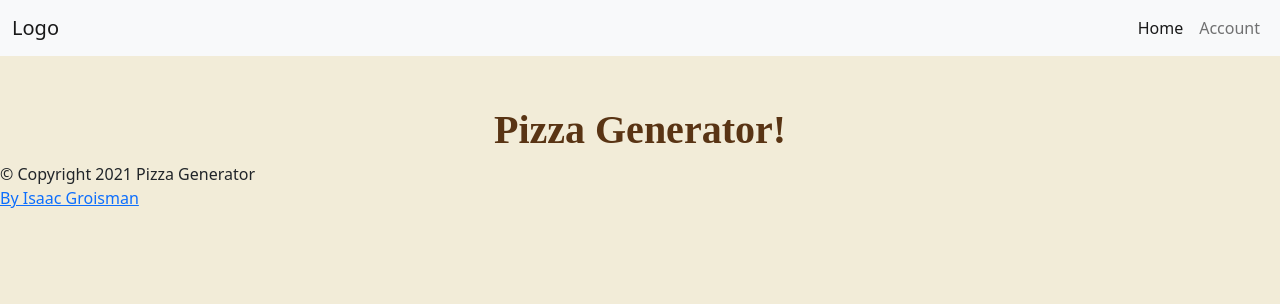
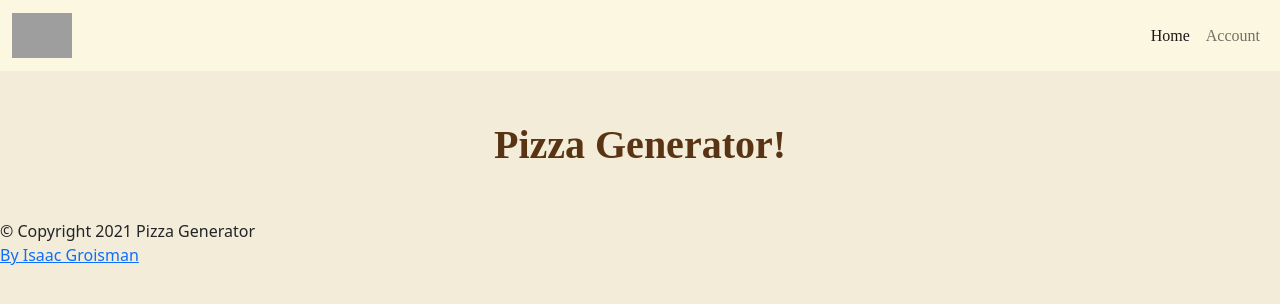
Before and after one commit to Grois333/pizzagenerator, a PHP site: page / in a window 1280 px wide. Shown: the top 304 px of the page. Run offline with PHP 8.4, Linux system fonts and the light colour scheme; data that the repository does not hold is empty; some web fonts are replaced; grey boxes are pictures that could not be loaded.

Commit message:
header menu js and less css

```diff
--- /dev/null
+++ b/assets/js/main.js
@@ -0,0 +1,24 @@
+
+//Active menu link if in page
+$("a").each(function () {
+
+    //For Home Page
+    if ($(this).attr('href') === './' &&  window.location.href.indexOf("dashboard") === -1 && window.location.href.indexOf("details") === -1 && window.location.href.indexOf("login") === -1 && window.location.href.indexOf("register") === -1 && window.location.href.indexOf("order") === -1) {
+        $(this).addClass('active');
+    }
+
+    //For Login Page
+    if ($(this).attr('href') === 'login.php' &&  window.location.href.indexOf("login") !== -1 ) {
+        $(this).addClass('active');
+    }
+
+     //For Register Page
+     if ($(this).attr('href') === 'login.php' &&  window.location.href.indexOf("register") !== -1 ) {
+        $(this).addClass('active');
+    }
+
+    //For account Page
+    if ($(this).attr('href') === 'login.php' &&  window.location.href.indexOf("dashboard") !== -1 ) {
+        $(this).addClass('active');
+    }
+});
--- a/index.php
+++ b/index.php
@@ -33,7 +33,7 @@ mysqli_close($db);
 
     <?php if($pizzas > 0){ ?>
 
-        <div class="container">
+        <div class="container pizza-container">
             <div class="row">
 
                 <?php foreach($pizzas as $pizza):
@@ -43,9 +43,8 @@ mysqli_close($db);
                 ?>
 
                     <div class="col">
-                        <div class="">
-                            <!-- <img src="img/pizza.svg"class="pizza"> -->
-                            <div class="">
+                        <!-- <img src="img/pizza.svg"class="pizza"> -->
+                        <div class="pizza-wrapper">
                             <img src="<?=$imageURL;?>" alt="pizza">
                                 <h6><?php echo htmlspecialchars($pizza['title']); ?></h6>
                                 <ul class="">
@@ -53,10 +52,9 @@ mysqli_close($db);
                                         <li><?php echo htmlspecialchars($ing); ?></li>
                                     <?php endforeach; ?>
                                 </ul>
-                            </div>
-                            <div class="">
-                                <a class="" href="details.php?id=<?php echo $pizza['id'] ?>">more info</a>
-                            </div>
+                        </div>
+                        <div class="">
+                            <a class="" href="details.php?id=<?php echo $pizza['id'] ?>">more info</a>
                         </div>
                     </div>
 
--- a/style.css
+++ b/style.css
@@ -32,12 +32,43 @@
   color: #593414;
   font-weight: normal;
 }
+html {
+  overflow-x: hidden;
+}
 body {
   background-color: #F2ECD8;
+  overflow-x: hidden;
 }
+/* Header */
+nav {
+  background-color: #FCF7E0;
+}
+nav a {
+  font-family: 'Poppins', 'sans-serif';
+  color: #593414;
+  font-weight: normal;
+}
+/*  Home Page  */
 .header {
   text-align: center;
   margin-top: 50px;
+}
+.pizza-container {
+  margin-top: 50px;
+}
+.pizza-container .row .col {
+  border: 1px solid;
+  display: flex;
+  justify-content: center;
+  flex-direction: column;
+  align-items: center;
+}
+.pizza-container .pizza-wrapper {
+  border: 1px solid red;
+  width: fit-content;
+}
+.pizza-container .pizza-wrapper img {
+  width: 400px;
 }
 form {
   width: 350px;
--- a/style.less
+++ b/style.less
@@ -17,6 +17,8 @@
 @secondary-color: #A6800F;
 @extra1-color: #F2B90F;
 @extra2-color: #F21D44;
+@extra3-color: #FCF7E0;
+
 
 
 .title{
@@ -31,14 +33,61 @@
     font-weight: normal;
 }
 
+html{
+    overflow-x: hidden;
+}
+
 
 body{
     background-color: @primary-color;
+    overflow-x: hidden;
 }
+
+
+/* Header */
+
+nav{
+    background-color: @extra3-color;
+
+    a{
+        .text();
+    }
+}
+
+
+
+/*  Home Page  */
 
 .header{
     text-align: center;
     margin-top: 50px;
+}
+
+
+.pizza-container{
+
+    margin-top: 50px;
+
+    .row{
+
+        .col{
+            border: 1px solid;
+            display: flex;
+            justify-content: center;
+            flex-direction: column;
+            align-items: center;
+        }
+    }
+
+    .pizza-wrapper{
+
+        border: 1px solid red;
+        width: fit-content;
+
+        img{
+            width: 400px;
+        }
+    }
 }
 
 form{
--- a/templates/footer.php
+++ b/templates/footer.php
@@ -6,6 +6,7 @@
 <script src="https://ajax.googleapis.com/ajax/libs/jquery/3.4.1/jquery.min.js"></script>
 <script src="https://cdn.jsdelivr.net/npm/bootstrap@5.0.0-beta2/dist/js/bootstrap.bundle.min.js" integrity="sha384-b5kHyXgcpbZJO/tY9Ul7kGkf1S0CWuKcCD38l8YkeH8z8QjE0GmW1gYU5S9FOnJ0" crossorigin="anonymous"></script>
 <script src="assets/js/details.js"></script>
+<script src="assets/js/main.js"></script>
 
 
 </body>
--- a/templates/header.php
+++ b/templates/header.php
@@ -15,9 +15,9 @@
 
 
 <!-- Navbar -->
-<nav class="navbar navbar-expand-lg navbar-light bg-light">
+<nav class="navbar navbar-expand-lg navbar-light w-100">
   <div class="container-fluid">
-    <a class="navbar-brand" href="<?php echo './'; ?>">Logo</a>
+    <a class="navbar-brand" href="<?php echo './'; ?>"><img src="assets/logo.svg" alt="logo" width="60"></a>
 
     <button class="navbar-toggler" type="button" data-bs-toggle="collapse" data-bs-target="#navbarSupportedContent" aria-controls="navbarSupportedContent" aria-expanded="false" aria-label="Toggle navigation">
       <span class="navbar-toggler-icon"></span>
@@ -27,7 +27,7 @@
 
       <ul class="navbar-nav ml-0 mb-2 mb-lg-0">
         <li class="nav-item">
-          <a class="nav-link active" aria-current="page" href="<?php echo './'; ?>">Home</a>
+          <a class="nav-link" aria-current="page" href="<?php echo './'; ?>">Home</a>
         </li>
         <li class="nav-item">
           <a class="nav-link" href="<?php echo 'login.php'; ?>">Account</a>
```
Also changed, not shown: assets/logo.svg (added).
